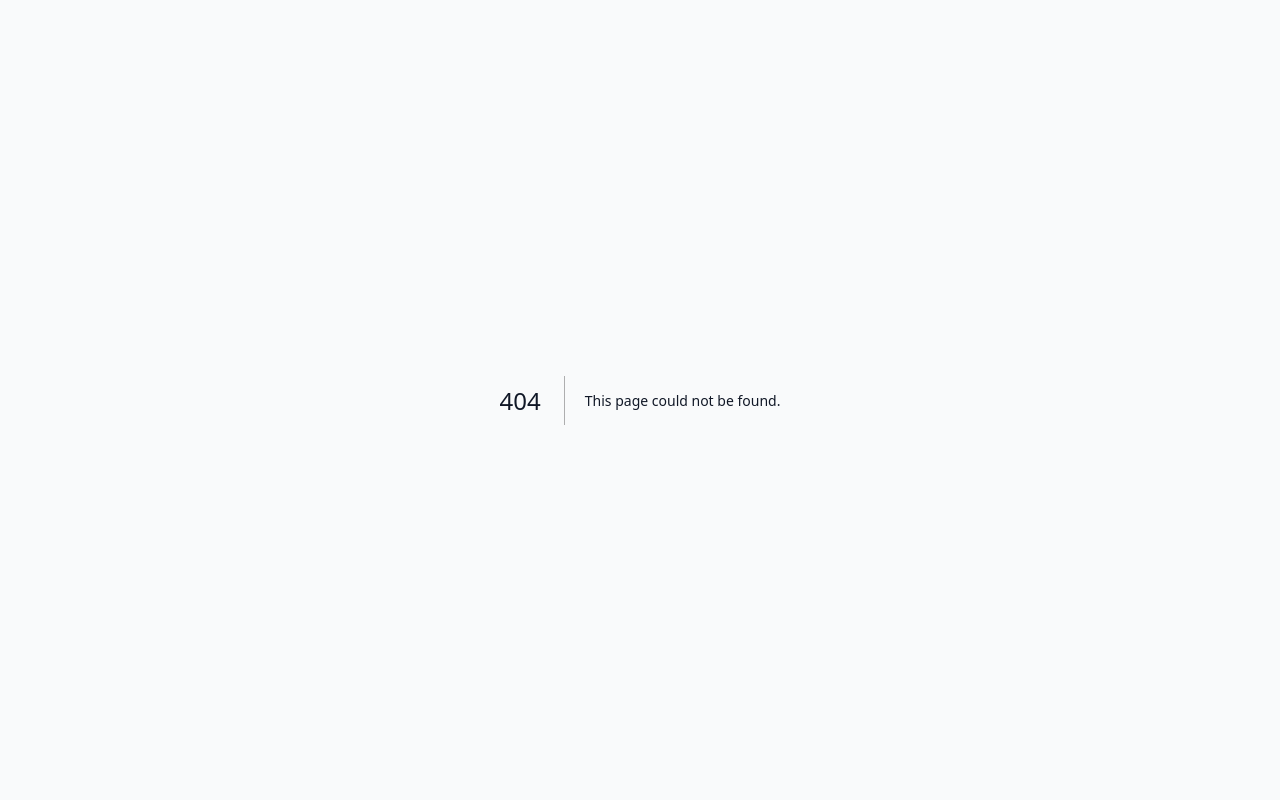
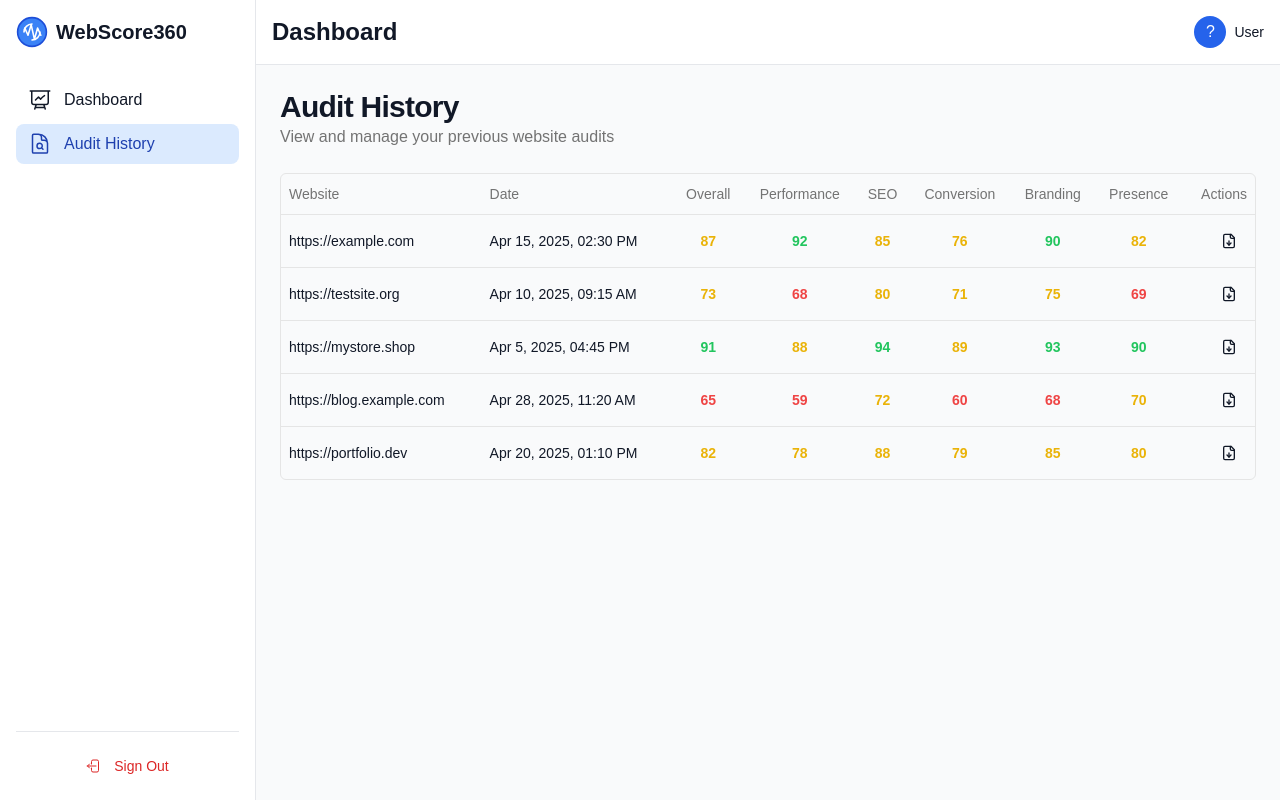
Before and after one commit to Decodingcoder/WebScore360-Order-2, a Next.js app in the folder frontend/: page /dashboard/audits in a window 1280 px wide. Before the commit this address had no page. Built offline with nearby package versions, Linux system fonts and the light colour scheme; no server answers.

Commit message:
Update dashboard audits state and remove unused CTA section from pricing page; comment out NavLink in Sidebar component.

```diff
--- /dev/null
+++ b/frontend/app/dashboard/audits/page.tsx
@@ -0,0 +1,174 @@
+'use client'
+
+import { Button } from '@/components/ui/button'
+import {
+  Table,
+  TableBody,
+  TableCell,
+  TableHead,
+  TableHeader,
+  TableRow,
+} from '@/components/ui/table'
+import { FileDown } from 'lucide-react'
+import { useState } from 'react'
+
+// Test data for audit history
+const testAudits = [
+  {
+    id: '1',
+    url: 'https://example.com',
+    date: '2025-04-15T14:30:00',
+    score: 87,
+    performance: 92,
+    seo: 85,
+    conversion: 76,
+    branding: 90,
+    presence: 82,
+    status: 'completed',
+  },
+  {
+    id: '2',
+    url: 'https://testsite.org',
+    date: '2025-04-10T09:15:00',
+    score: 73,
+    performance: 68,
+    seo: 80,
+    conversion: 71,
+    branding: 75,
+    presence: 69,
+    status: 'completed',
+  },
+  {
+    id: '3',
+    url: 'https://mystore.shop',
+    date: '2025-04-05T16:45:00',
+    score: 91,
+    performance: 88,
+    seo: 94,
+    conversion: 89,
+    branding: 93,
+    presence: 90,
+    status: 'completed',
+  },
+  {
+    id: '4',
+    url: 'https://blog.example.com',
+    date: '2025-04-28T11:20:00',
+    score: 65,
+    performance: 59,
+    seo: 72,
+    conversion: 60,
+    branding: 68,
+    presence: 70,
+    status: 'completed',
+  },
+  {
+    id: '5',
+    url: 'https://portfolio.dev',
+    date: '2025-04-20T13:10:00',
+    score: 82,
+    performance: 78,
+    seo: 88,
+    conversion: 79,
+    branding: 85,
+    presence: 80,
+    status: 'completed',
+  },
+]
+
+export default function AuditsPage() {
+  const [audits] = useState(testAudits)
+
+  // Function to format date
+  const formatDate = (dateString: string) => {
+    const date = new Date(dateString)
+    return new Intl.DateTimeFormat('en-US', {
+      year: 'numeric',
+      month: 'short',
+      day: 'numeric',
+      hour: '2-digit',
+      minute: '2-digit',
+    }).format(date)
+  }
+
+  // Function to render score with color
+  const renderScore = (score: number) => {
+    let color = 'text-gray-500'
+    if (score >= 90) color = 'text-green-500'
+    else if (score >= 70) color = 'text-yellow-500'
+    else if (score >= 0) color = 'text-red-500'
+
+    return <span className={`font-semibold ${color}`}>{score}</span>
+  }
+
+  // Function to handle PDF download
+  const handleDownloadPDF = (id: string) => {
+    console.log(`Downloading PDF for audit ${id}`)
+    // Actual PDF download logic would go here
+  }
+
+  return (
+    <div className="space-y-6">
+      <div>
+        <h2 className="text-3xl font-bold tracking-tight">Audit History</h2>
+        <p className="text-muted-foreground">
+          View and manage your previous website audits
+        </p>
+      </div>
+
+      <div className="rounded-md border">
+        <Table>
+          <TableHeader>
+            <TableRow>
+              <TableHead>Website</TableHead>
+              <TableHead>Date</TableHead>
+              <TableHead className="text-center">Overall</TableHead>
+              <TableHead className="text-center">Performance</TableHead>
+              <TableHead className="text-center">SEO</TableHead>
+              <TableHead className="text-center">Conversion</TableHead>
+              <TableHead className="text-center">Branding</TableHead>
+              <TableHead className="text-center">Presence</TableHead>
+              <TableHead className="text-right">Actions</TableHead>
+            </TableRow>
+          </TableHeader>
+          <TableBody>
+            {audits.map((audit) => (
+              <TableRow key={audit.id}>
+                <TableCell className="font-medium">{audit.url}</TableCell>
+                <TableCell>{formatDate(audit.date)}</TableCell>
+                <TableCell className="text-center">
+                  {renderScore(audit.score)}
+                </TableCell>
+                <TableCell className="text-center">
+                  {renderScore(audit.performance)}
+                </TableCell>
+                <TableCell className="text-center">
+                  {renderScore(audit.seo)}
+                </TableCell>
+                <TableCell className="text-center">
+                  {renderScore(audit.conversion)}
+                </TableCell>
+                <TableCell className="text-center">
+                  {renderScore(audit.branding)}
+                </TableCell>
+                <TableCell className="text-center">
+                  {renderScore(audit.presence)}
+                </TableCell>
+                <TableCell className="text-right">
+                  <Button
+                    variant="ghost"
+                    size="icon"
+                    onClick={() => handleDownloadPDF(audit.id)}
+                    title="Download PDF Report"
+                  >
+                    <FileDown className="h-4 w-4" />
+                  </Button>
+                </TableCell>
+              </TableRow>
+            ))}
+          </TableBody>
+        </Table>
+      </div>
+    </div>
+  )
+}
--- a/frontend/app/dashboard/page.tsx
+++ b/frontend/app/dashboard/page.tsx
@@ -28,7 +28,7 @@
   const [subscription, setSubscription] = useState<
     'free' | 'pro' | 'business_plus'
   >('free')
-  const [auditsRemaining, setAuditsRemaining] = useState(0)
+  const [auditsRemaining, setAuditsRemaining] = useState(1)
   const [latestAudit, setLatestAudit] = useState<Audit | null>(null)
   const [isLoading, setIsLoading] = useState(true)
   const supabase = createClient()
--- a/frontend/app/pricing/page.tsx
+++ b/frontend/app/pricing/page.tsx
@@ -642,35 +642,6 @@
             </div>
           </div>
         </div>
-
-        {/* CTA Section */}
-        <div className="mt-20 max-w-4xl mx-auto bg-gradient-to-r from-blue-500 to-indigo-600 rounded-xl shadow-lg overflow-hidden">
-          <div className="py-12 px-6 md:px-12 text-center text-white">
-            <h2 className="text-3xl font-bold mb-4">
-              Ready to analyze your website?
-            </h2>
-            <p className="text-xl mb-8 opacity-90">
-              Start with a free analysis and upgrade when you need more
-              features.
-            </p>
-            <div className="flex flex-col sm:flex-row justify-center gap-4">
-              <Button
-                asChild
-                variant="default"
-                className="bg-white text-blue-600 hover:bg-blue-50"
-              >
-                <Link href="/login">Sign Up Free</Link>
-              </Button>
-              <Button
-                asChild
-                variant="outline"
-                className="border-2 border-white text-white hover:bg-white/10"
-              >
-                <Link href="/#pricing">Compare Plans</Link>
-              </Button>
-            </div>
-          </div>
-        </div>
       </main>
 
       <footer className="bg-gray-100 dark:bg-gray-800 py-8 mt-12">
--- a/frontend/components/dashboard/Sidebar.tsx
+++ b/frontend/components/dashboard/Sidebar.tsx
@@ -111,7 +111,7 @@
               }
               label="Audit History"
             />
-            <NavLink
+            {/* <NavLink
               href="/dashboard/account"
               icon={
                 <svg
@@ -150,7 +150,7 @@
                 </svg>
               }
               label="Upgrade Plan"
-            />
+            /> */}
           </nav>
 
           <div className="pt-4 mt-4 border-t border-gray-200 dark:border-gray-700">
--- /dev/null
+++ b/frontend/components/ui/table.tsx
@@ -0,0 +1,120 @@
+import * as React from "react"
+
+import { cn } from "@/lib/utils"
+
+const Table = React.forwardRef<
+  HTMLTableElement,
+  React.HTMLAttributes<HTMLTableElement>
+>(({ className, ...props }, ref) => (
+  <div className="relative w-full overflow-auto">
+    <table
+      ref={ref}
+      className={cn("w-full caption-bottom text-sm", className)}
+      {...props}
+    />
+  </div>
+))
+Table.displayName = "Table"
+
+const TableHeader = React.forwardRef<
+  HTMLTableSectionElement,
+  React.HTMLAttributes<HTMLTableSectionElement>
+>(({ className, ...props }, ref) => (
+  <thead ref={ref} className={cn("[&_tr]:border-b", className)} {...props} />
+))
+TableHeader.displayName = "TableHeader"
+
+const TableBody = React.forwardRef<
+  HTMLTableSectionElement,
+  React.HTMLAttributes<HTMLTableSectionElement>
+>(({ className, ...props }, ref) => (
+  <tbody
+    ref={ref}
+    className={cn("[&_tr:last-child]:border-0", className)}
+    {...props}
+  />
+))
+TableBody.displayName = "TableBody"
+
+const TableFooter = React.forwardRef<
+  HTMLTableSectionElement,
+  React.HTMLAttributes<HTMLTableSectionElement>
+>(({ className, ...props }, ref) => (
+  <tfoot
+    ref={ref}
+    className={cn(
+      "border-t bg-muted/50 font-medium [&>tr]:last:border-b-0",
+      className
+    )}
+    {...props}
+  />
+))
+TableFooter.displayName = "TableFooter"
+
+const TableRow = React.forwardRef<
+  HTMLTableRowElement,
+  React.HTMLAttributes<HTMLTableRowElement>
+>(({ className, ...props }, ref) => (
+  <tr
+    ref={ref}
+    className={cn(
+      "border-b transition-colors hover:bg-muted/50 data-[state=selected]:bg-muted",
+      className
+    )}
+    {...props}
+  />
+))
+TableRow.displayName = "TableRow"
+
+const TableHead = React.forwardRef<
+  HTMLTableCellElement,
+  React.ThHTMLAttributes<HTMLTableCellElement>
+>(({ className, ...props }, ref) => (
+  <th
+    ref={ref}
+    className={cn(
+      "h-10 px-2 text-left align-middle font-medium text-muted-foreground [&:has([role=checkbox])]:pr-0 [&>[role=checkbox]]:translate-y-[2px]",
+      className
+    )}
+    {...props}
+  />
+))
+TableHead.displayName = "TableHead"
+
+const TableCell = React.forwardRef<
+  HTMLTableCellElement,
+  React.TdHTMLAttributes<HTMLTableCellElement>
+>(({ className, ...props }, ref) => (
+  <td
+    ref={ref}
+    className={cn(
+      "p-2 align-middle [&:has([role=checkbox])]:pr-0 [&>[role=checkbox]]:translate-y-[2px]",
+      className
+    )}
+    {...props}
+  />
+))
+TableCell.displayName = "TableCell"
+
+const TableCaption = React.forwardRef<
+  HTMLTableCaptionElement,
+  React.HTMLAttributes<HTMLTableCaptionElement>
+>(({ className, ...props }, ref) => (
+  <caption
+    ref={ref}
+    className={cn("mt-4 text-sm text-muted-foreground", className)}
+    {...props}
+  />
+))
+TableCaption.displayName = "TableCaption"
+
+export {
+  Table,
+  TableHeader,
+  TableBody,
+  TableFooter,
+  TableHead,
+  TableRow,
+  TableCell,
+  TableCaption,
+}
```
